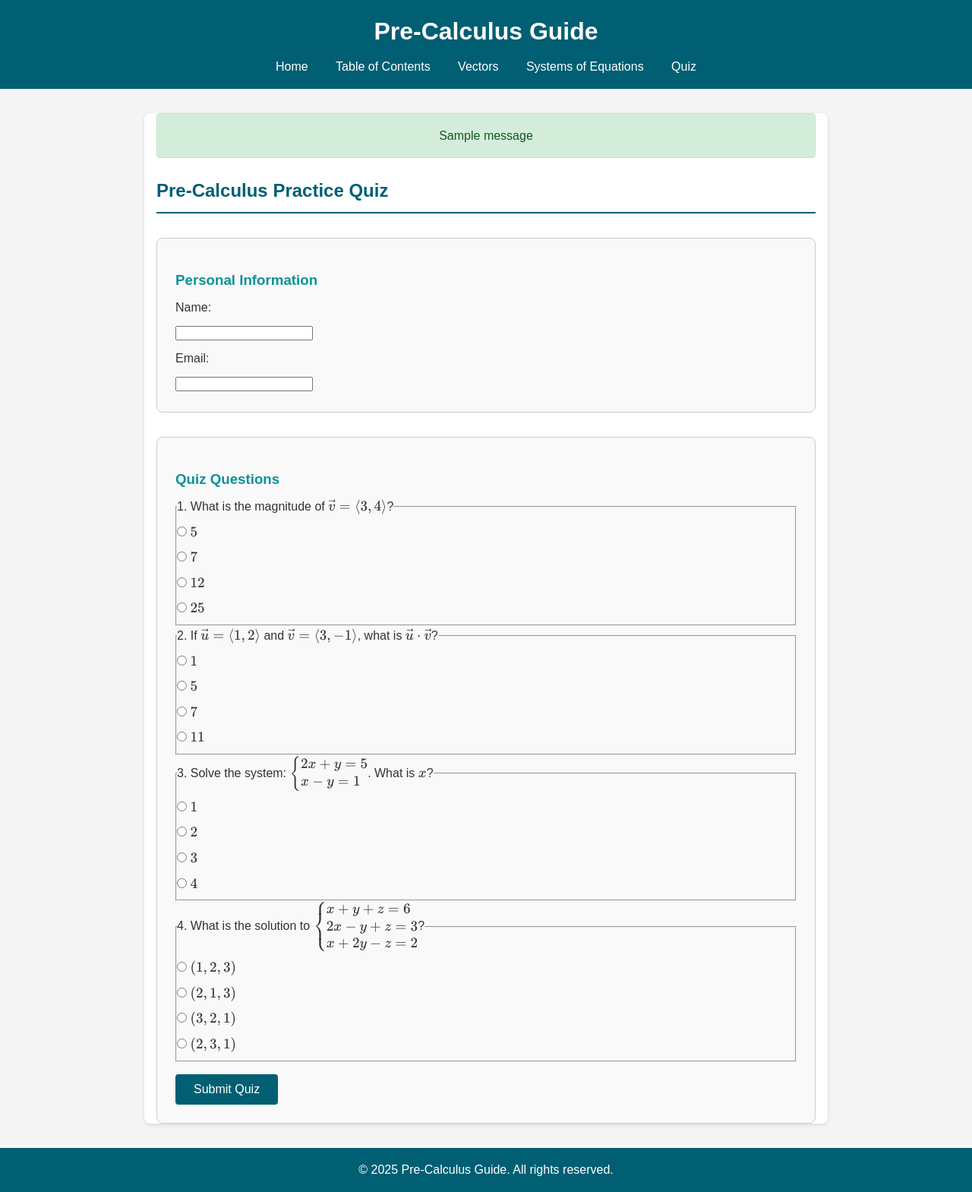
After one commit to shlee30-droid/Edward-s-codes, a Flask app: page /quiz in a window 1280 px wide. The commit adds this page. Shown: the whole page at 76% size. Run offline with Flask 3, Linux system fonts and the light colour scheme; one stand-in notice (Sample message) is shown.

Commit message:
Implement Pre-Calculus Guide with quiz functionality, email notifications, and structured content on vectors and systems of equations; enhance styling for improved user experience

```diff
--- a/app.py
+++ b/app.py
@@ -1,62 +1,69 @@
-from flask import Flask, render_template, request, jsonify
-import smtplib
-from email.mime.text import MIMEText
+# app.py
+from flask import Flask, render_template, request, redirect, url_for, flash
+from flask_mail import Mail, Message
+import os
 
 app = Flask(__name__)
+app.secret_key = 'your-secret-key-here'  # change this in production
 
-# --- CONFIGURATION ---
-# IMPORTANT: Replace these with your actual details
-SENDER_EMAIL = "your_sending_email@gmail.com"
-SENDER_PASSWORD = "your_app_password"  # Use an App Password if using Gmail
-RECIPIENT_EMAIL = "your_recipient_email@example.com"
-SMTP_SERVER = "smtp.gmail.com" # Change if not using Gmail
-SMTP_PORT = 587 # Standard TLS port
+# Configure mail (example using Gmail)
+app.config['MAIL_SERVER'] = 'smtp.gmail.com'
+app.config['MAIL_PORT'] = 587
+app.config['MAIL_USE_TLS'] = True
+app.config['MAIL_USERNAME'] = 'shlee110115@gmail.com'      # your email
+app.config['MAIL_PASSWORD'] = 'Shsjkeum768#$'    # app password, not regular password
+app.config['MAIL_DEFAULT_SENDER'] = 'shlee110115@gmail.com'
+
+mail = Mail(app)
 
 @app.route('/')
-def index():
-    """Renders the main quiz page."""
-    return render_template('index.html')
+def home():
+    return render_template('home.html')
+
+@app.route('/toc')
+def toc():
+    return render_template('toc.html')
+
+@app.route('/vectors')
+def vectors():
+    return render_template('vectors.html')
+
+@app.route('/systems')
+def systems():
+    return render_template('systems.html')
+
+@app.route('/quiz')
+def quiz():
+    return render_template('quiz.html')
 
 @app.route('/submit_quiz', methods=['POST'])
 def submit_quiz():
-    """Receives quiz data and sends an email notification."""
+    # Get form data
+    name = request.form.get('name', 'Anonymous')
+    email = request.form.get('email', '')
+    answers = {}
+    for key in request.form:
+        if key.startswith('q'):
+            answers[key] = request.form[key]
+
+    # Build email body
+    body = f"Quiz submitted by:\nName: {name}\nEmail: {email}\n\nAnswers:\n"
+    for q, ans in answers.items():
+        body += f"{q}: {ans}\n"
+
+    # Send email
     try:
-        data = request.get_json()
+        msg = Message(
+            subject="Pre‑Calculus Quiz Submitted",
+            recipients=["your_teacher_email@example.com"],  # where to send
+            body=body
+        )
+        mail.send(msg)
+        flash("Quiz submitted! An email has been sent.", "success")
+    except Exception as e:
+        flash(f"Error sending email: {str(e)}", "error")
 
-        # In a real application, you would save this data to a database
-        # For this example, we'll just use the received data to create the email body
-
-        # Format the email content
-        quiz_summary = ""
-        for key, value in data.items():
-            quiz_summary += f"- {key}: {value}\n"
-
-        email_body = f"A new quiz submission has been received!\n\nQuiz Results:\n{quiz_summary}"
-
-        # --- Email Sending Logic ---
-        msg = MIMEText(email_body)
-        msg['Subject'] = 'New Pre-Calculus Quiz Submission!'
-        msg['From'] = SENDER_EMAIL
-        msg['To'] = RECIPIENT_EMAIL
-
-        # Connect to the SMTP server and send the email
-        with smtplib.SMTP(SMTP_SERVER, SMTP_PORT) as server:
-            server.ehlo()
-            server.starttls()  # Start TLS encryption
-            server.ehlo()
-            server.login(SENDER_EMAIL, SENDER_PASSWORD)
-            server.sendmail(SENDER_EMAIL, RECIPIENT_EMAIL, msg.as_string())
-
-        print("Email sent successfully!")
-
-        # Send a success response back to the JavaScript
-        return jsonify({'message': 'Quiz submitted and email sent successfully!'}), 200
-
-    except Exception as e:
-        print(f"An error occurred: {e}")
-        # Send an error response back to the JavaScript
-        return jsonify({'message': f'Submission failed: {str(e)}'}), 500
+    return redirect(url_for('quiz'))
 
 if __name__ == '__main__':
-    # Run the server on http://127.0.0.1:5000/
     app.run(debug=True)
--- a/static/style.css
+++ b/static/style.css
@@ -1,142 +1,127 @@
 /* static/style.css */
-@import url('https://fonts.googleapis.com/css2?family=Roboto+Mono:wght@700&display=swap');
-
-:root {
-    /* Define the color palette inspired by the LN4 brand */
-    --color-dark: #111112; /* Nearly black */
-    --color-electric: #D2FF00; /* Neon yellow/lime */
-    --color-light: #f4f4f4;
-    --font-primary: 'Roboto Mono', monospace;
-}
-
 * {
-    box-sizing: border-box;
     margin: 0;
     padding: 0;
+    box-sizing: border-box;
 }
 
 body {
-    font-family: var(--font-primary);
-    background-color: var(--color-dark);
-    color: var(--color-light);
+    font-family: Arial, sans-serif;
     line-height: 1.6;
-    min-height: 100vh;
+    color: #333;
+    background-color: #f4f4f4;
 }
 
-/* --- Header & Navigation --- */
 header {
-    width: 100%;
-    padding: 20px 5%;
-    display: flex;
-    justify-content: space-between;
-    align-items: center;
-    position: fixed; /* Fixed navigation */
-    z-index: 100;
+    background-color: #005f73;
+    color: white;
+    padding: 1rem 0;
+    text-align: center;
 }
 
-.logo {
-    font-size: 1.8em;
-    font-weight: 700;
-    color: var(--color-electric);
-    text-decoration: none;
-    letter-spacing: 2px;
+header h1 {
+    margin-bottom: 0.5rem;
 }
 
-.nav-links a {
-    color: var(--color-light);
-    text-decoration: none;
-    font-size: 1em;
-    margin-left: 30px;
-    padding: 5px 0;
-    transition: color 0.3s;
+nav {
+    margin-top: 0.5rem;
 }
 
-.nav-links a:hover {
-    color: var(--color-electric);
+nav a {
+    color: white;
+    margin: 0 1rem;
+    text-decoration: none;
 }
 
-
-/* --- Main Content Layout --- */
-main {
-    padding-top: 60px; /* Offset for fixed header */
+nav a:hover {
+    text-decoration: underline;
 }
 
-.content-section {
-    max-width: 1200px;
-    margin: 0 auto;
-    padding: 60px 5%;
+main {
+    max-width: 900px;
+    margin: 2rem auto;
+    padding: 0 1rem;
+    background-color: white;
+    border-radius: 8px;
+    box-shadow: 0 2px 5px rgba(0,0,0,0.1);
 }
 
-/* --- Hero Section Specific Styles --- */
-.hero {
-    min-height: 100vh;
-    display: flex;
-    flex-direction: column;
-    justify-content: center;
-    align-items: flex-start;
-    position: relative;
-    overflow: hidden;
+main h2 {
+    color: #005f73;
+    margin: 1.5rem 0 1rem;
+    border-bottom: 2px solid #005f73;
+    padding-bottom: 0.5rem;
 }
 
-.hero h1 {
-    font-size: 6em;
-    line-height: 1;
-    text-transform: uppercase;
-    color: var(--color-light);
-    position: relative;
-    z-index: 2;
+main h3 {
+    color: #0a9396;
+    margin: 1rem 0 0.5rem;
 }
 
-.hero p {
-    font-size: 1.5em;
-    color: var(--color-electric);
-    margin-top: 15px;
-    letter-spacing: 3px;
-    z-index: 2;
+main ul {
+    margin: 1rem 0;
+    padding-left: 1.5rem;
 }
 
-.hero-bg-text {
-    position: absolute;
-    top: 50%;
-    left: 50%;
-    transform: translate(-50%, -50%);
-    font-size: 20vw; /* Huge text in background */
-    color: rgba(255, 255, 255, 0.03); /* Very transparent */
-    user-select: none;
-    pointer-events: none;
-    z-index: 1;
+main li {
+    margin: 0.3rem 0;
 }
 
-.cta-button {
-    background-color: var(--color-electric);
-    color: var(--color-dark);
-    text-decoration: none;
-    padding: 15px 30px;
-    font-size: 1.1em;
-    font-weight: 700;
-    border: none;
-    cursor: pointer;
-    margin-top: 40px;
-    transition: background-color 0.3s;
-    z-index: 2;
+footer {
+    text-align: center;
+    padding: 1rem 0;
+    background-color: #005f73;
+    color: white;
+    margin-top: 2rem;
 }
 
-.cta-button:hover {
-    background-color: var(--color-light);
+.quiz-container {
+    margin: 2rem 0;
+    padding: 1.5rem;
+    border: 1px solid #ccc;
+    border-radius: 8px;
+    background-color: #f9f9f9;
 }
 
-
-/* --- Content Specifics (for equations and blocks) --- */
-.math-block {
-    background-color: #2c3e50;
-    padding: 20px;
-    margin: 20px 0;
-    border-left: 5px solid var(--color-electric);
-    font-family: monospace;
-    overflow-x: auto;
+.quiz-container h2 {
+    margin-bottom: 1rem;
 }
 
-.math-block h3 {
-    color: var(--color-electric);
-    margin-top: 0;
+.quiz-container label {
+    display: block;
+    margin: 0.5rem 0;
 }
+
+.quiz-container button {
+    background-color: #005f73;
+    color: white;
+    padding: 0.7rem 1.5rem;
+    border: none;
+    border-radius: 4px;
+    cursor: pointer;
+    font-size: 1rem;
+    margin-top: 1rem;
+}
+
+.quiz-container button:hover {
+    background-color: #0a9396;
+}
+
+.flash {
+    padding: 1rem;
+    margin: 1rem 0;
+    border-radius: 4px;
+    text-align: center;
+}
+
+.flash.success {
+    background-color: #d4edda;
+    color: #155724;
+    border: 1px solid #c3e6cb;
+}
+
+.flash.error {
+    background-color: #f8d7da;
+    color: #721c24;
+    border: 1px solid #f5c6cb;
+}
--- /dev/null
+++ b/templates/base.html
@@ -0,0 +1,34 @@
+<!-- templates/base.html -->
+<!DOCTYPE html>
+<html lang="en">
+<head>
+    <meta charset="UTF-8">
+    <meta name="viewport" content="width=device-width, initial-scale=1.0">
+    <title>Pre‑Calculus Guide</title>
+    <link rel="stylesheet" href="{{ url_for('static', filename='style.css') }}">
+    <!-- Load MathJax for nice math symbols -->
+    <script type="text/javascript" id="MathJax-script" async
+      src="https://cdn.jsdelivr.net/npm/mathjax@3/es5/tex-mml-chtml.js">
+    </script>
+</head>
+<body>
+    <header>
+        <h1>Pre‑Calculus Guide</h1>
+        <nav>
+            <a href="{{ url_for('home') }}">Home</a>
+            <a href="{{ url_for('toc') }}">Table of Contents</a>
+            <a href="{{ url_for('vectors') }}">Vectors</a>
+            <a href="{{ url_for('systems') }}">Systems of Equations</a>
+            <a href="{{ url_for('quiz') }}">Quiz</a>
+        </nav>
+    </header>
+
+    <main>
+        {% block content %}{% endblock %}
+    </main>
+
+    <footer>
+        <p>© 2025 Pre‑Calculus Guide. All rights reserved.</p>
+    </footer>
+</body>
+</html>
--- /dev/null
+++ b/templates/quiz.html
@@ -0,0 +1,63 @@
+<!-- templates/quiz.html -->
+{% extends "base.html" %}
+
+{% block content %}
+    {% with messages = get_flashed_messages(with_categories=true) %}
+        {% if messages %}
+            {% for category, message in messages %}
+                <div class="flash {{ category }}">{{ message }}</div>
+            {% endfor %}
+        {% endif %}
+    {% endwith %}
+
+    <h2>Pre‑Calculus Practice Quiz</h2>
+
+    <form id="quizForm" action="{{ url_for('submit_quiz') }}" method="POST">
+        <div class="quiz-container">
+            <h3>Personal Information</h3>
+            <label for="name">Name:</label>
+            <input type="text" id="name" name="name" required>
+
+            <label for="email">Email:</label>
+            <input type="email" id="email" name="email" required>
+        </div>
+
+        <div class="quiz-container">
+            <h3>Quiz Questions</h3>
+
+            <fieldset>
+                <legend>1. What is the magnitude of \(\vec{v} = \langle 3, 4 \rangle\)?</legend>
+                <label><input type="radio" name="q1" value="5" required> \(5\)</label>
+                <label><input type="radio" name="q1" value="7"> \(7\)</label>
+                <label><input type="radio" name="q1" value="12"> \(12\)</label>
+                <label><input type="radio" name="q1" value="25"> \(25\)</label>
+            </fieldset>
+
+            <fieldset>
+                <legend>2. If \(\vec{u} = \langle 1, 2 \rangle\) and \(\vec{v} = \langle 3, -1 \rangle\), what is \(\vec{u} \cdot \vec{v}\)?</legend>
+                <label><input type="radio" name="q2" value="1" required> \(1\)</label>
+                <label><input type="radio" name="q2" value="5"> \(5\)</label>
+                <label><input type="radio" name="q2" value="7"> \(7\)</label>
+                <label><input type="radio" name="q2" value="11"> \(11\)</label>
+            </fieldset>
+
+            <fieldset>
+                <legend>3. Solve the system: \(\begin{cases} 2x + y = 5 \\ x - y = 1 \end{cases}\). What is \(x\)?</legend>
+                <label><input type="radio" name="q3" value="1" required> \(1\)</label>
+                <label><input type="radio" name="q3" value="2"> \(2\)</label>
+                <label><input type="radio" name="q3" value="3"> \(3\)</label>
+                <label><input type="radio" name="q3" value="4"> \(4\)</label>
+            </fieldset>
+
+            <fieldset>
+                <legend>4. What is the solution to \(\begin{cases} x + y + z = 6 \\ 2x - y + z = 3 \\ x + 2y - z = 2 \end{cases}\)?</legend>
+                <label><input type="radio" name="q4" value="(1,2,3)" required> \((1, 2, 3)\)</label>
+                <label><input type="radio" name="q4" value="(2,1,3)"> \((2, 1, 3)\)</label>
+                <label><input type="radio" name="q4" value="(3,2,1)"> \((3, 2, 1)\)</label>
+                <label><input type="radio" name="q4" value="(2,3,1)"> \((2, 3, 1)\)</label>
+            </fieldset>
+
+            <button type="submit">Submit Quiz</button>
+        </div>
+    </form>
+{% endblock %}
```
Also changed, not shown: templates/home.html (added, +8 -0 lines), templates/systems.html (added, +40 -0 lines), templates/toc.html (added, +23 -0 lines), templates/vectors.html (added, +34 -0 lines).
